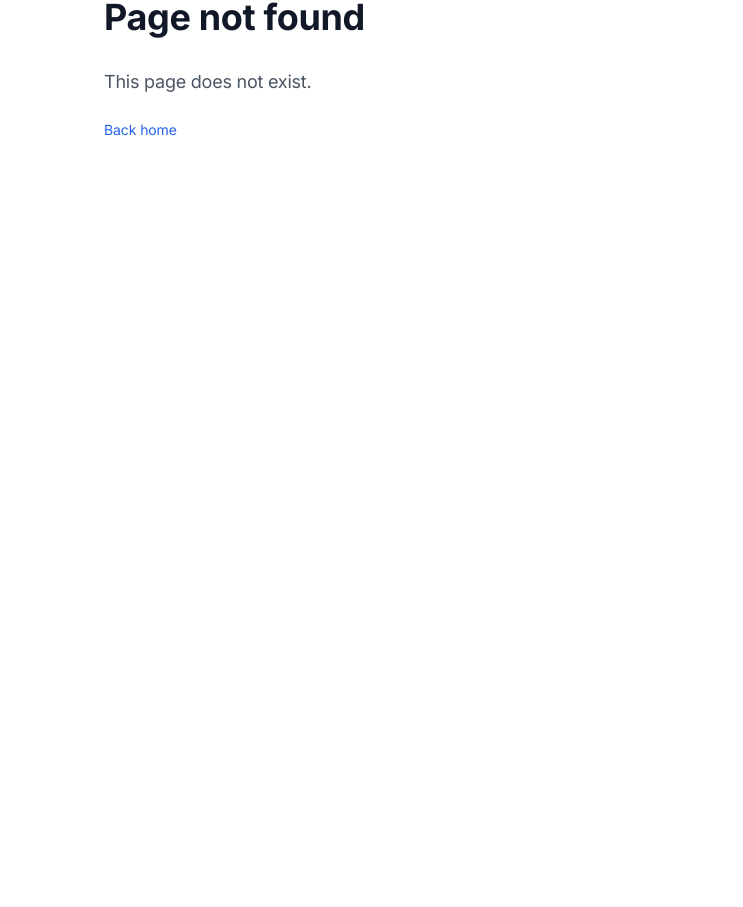
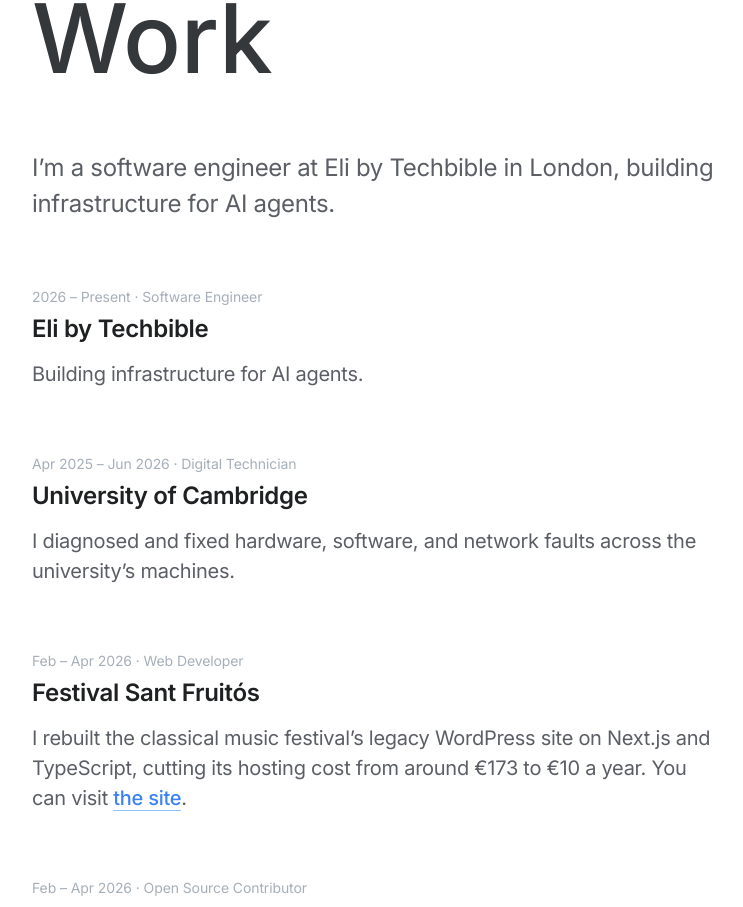
Before and after one commit to omorros/omorros.com, a Next.js app: page /work in a window 1280 px wide. Before the commit this address had no page. Shown: the part 190-1097 px from the top of the page, without its empty margins (224-967 px from the left). Before the commit the page ends 800 px from the top, so only its background shows below. Built offline with nearby package versions, Linux system fonts and the light colour scheme.

Commit message:
Add work page and tighten homepage copy

```diff
--- a/src/app/page.tsx
+++ b/src/app/page.tsx
@@ -61,12 +61,10 @@
               <SectionTitle link="/projects">Projects</SectionTitle>
               <SectionBody>
                 <p>
-                  I build things on my own time, like{' '}
-                  <A href="/projects/snapshelf">SnapShelf</A>, and compete in
-                  hackathons around London, winning with projects like{' '}
-                  <A href="/projects/truevoice">TrueVoice</A> and{' '}
-                  <A href="/projects/offbabel">OffBabel</A>. You can find all
-                  of them <A href="/projects">here</A>.
+                  Things I build on my own time, like{' '}
+                  <A href="/projects/snapshelf">SnapShelf</A>, and hackathon
+                  winners like <A href="/projects/truevoice">TrueVoice</A> and{' '}
+                  <A href="/projects/offbabel">OffBabel</A>.
                 </p>
               </SectionBody>
             </Section>
@@ -77,8 +75,8 @@
               <SectionTitle link="/journal">Journal</SectionTitle>
               <SectionBody>
                 <p>
-                  Stories from away from the keyboard, like playing basketball
-                  as a scholarship athlete while studying.
+                  Life away from the keyboard: basketball, growing a TikTok to
+                  1.5M followers, and more.
                 </p>
               </SectionBody>
             </Section>
@@ -86,11 +84,11 @@
 
           <div className="lg:w-1/2 lg:px-4">
             <Section>
-              <SectionTitle>Work</SectionTitle>
+              <SectionTitle link="/work">Work</SectionTitle>
               <SectionBody>
                 <p>
-                  Before Eli I worked at the University of Cambridge and
-                  contributed to IBM’s MCP Context Forge open source project.
+                  Before Eli: the University of Cambridge and IBM’s MCP
+                  Context Forge open source project.
                 </p>
               </SectionBody>
             </Section>
--- a/src/app/sitemap.ts
+++ b/src/app/sitemap.ts
@@ -30,6 +30,11 @@
       priority: 0.8,
     },
     {
+      url: `${siteConfig.url}/work`,
+      changeFrequency: 'monthly',
+      priority: 0.7,
+    },
+    {
       url: `${siteConfig.url}/journal`,
       changeFrequency: 'monthly',
       priority: 0.7,
--- /dev/null
+++ b/src/app/work/page.tsx
@@ -0,0 +1,122 @@
+import type { Metadata } from 'next'
+import { A, Container, Lead, Spacer, Title } from '@/components/site/ui'
+import { siteConfig } from '@/lib/constants'
+
+export const metadata: Metadata = {
+  title: 'Work',
+  description:
+    'What Oriol Morros works on: AI agent infrastructure at Eli by Techbible, and the road there.',
+}
+
+function Entry({
+  when,
+  role,
+  title,
+  children,
+}: {
+  when: string
+  role?: string
+  title: string
+  children: React.ReactNode
+}) {
+  return (
+    <section className="mt-12 md:mt-16">
+      <p className="text-sm text-gray-500">
+        {when}
+        {role && ` · ${role}`}
+      </p>
+      <h2 className="mt-1 text-2xl font-semibold text-gray-900">{title}</h2>
+      <div className="mt-3 space-y-4 max-w-measure text-lg text-gray-700 md:text-xl">
+        {children}
+      </div>
+    </section>
+  )
+}
+
+export default function WorkPage() {
+  return (
+    <main className="pb-8">
+      <Container>
+        <Spacer size="xl" />
+
+        <Title>Work</Title>
+
+        <Spacer size="lg" />
+
+        <Lead>
+          I’m a software engineer at Eli by Techbible in London, building
+          infrastructure for AI agents.
+        </Lead>
+
+        <Entry
+          when="2026 – Present"
+          role="Software Engineer"
+          title="Eli by Techbible"
+        >
+          <p>Building infrastructure for AI agents.</p>
+        </Entry>
+
+        <Entry
+          when="Apr 2025 – Jun 2026"
+          role="Digital Technician"
+          title="University of Cambridge"
+        >
+          <p>
+            I diagnosed and fixed hardware, software, and network faults
+            across the university’s machines.
+          </p>
+        </Entry>
+
+        <Entry
+          when="Feb – Apr 2026"
+          role="Web Developer"
+          title="Festival Sant Fruitós"
+        >
+          <p>
+            I rebuilt the classical music festival’s legacy WordPress site on
+            Next.js and TypeScript, cutting its hosting cost from around €173
+            to €10 a year. You can visit{' '}
+            <A href="https://www.festivalsantfruitos.com/">the site</A>.
+          </p>
+        </Entry>
+
+        <Entry
+          when="Feb – Apr 2026"
+          role="Open Source Contributor"
+          title="IBM MCP Context Forge"
+        >
+          <p>
+            I contributed to{' '}
+            <A href="https://github.com/IBM/mcp-context-forge">
+              MCP Context Forge
+            </A>
+            , IBM’s open source gateway for the Model Context Protocol, with
+            over 4,000 stars on GitHub.
+          </p>
+        </Entry>
+
+        <Entry when="2023 – 2026" title="BSc Software Engineering, ARU Cambridge">
+          <p>
+            I finished with First-Class Honours while playing as a{' '}
+            <A href="/journal/basketball">basketball scholarship athlete</A>.
+          </p>
+        </Entry>
+
+        <Entry when="2020 – 2023" title="Social media and e-commerce">
+          <p>
+            Before software, I grew a TikTok to 1.5M followers and built
+            e-commerce businesses with influencers in Spain.{' '}
+            <A href="/journal/social-media">The full story</A>.
+          </p>
+        </Entry>
+
+        <div className="mt-16 mb-32 text-lg text-gray-700">
+          <p>
+            More detail on{' '}
+            <A href={siteConfig.links.linkedin}>LinkedIn</A>.
+          </p>
+        </div>
+      </Container>
+    </main>
+  )
+}
--- a/src/components/site/Nav.tsx
+++ b/src/components/site/Nav.tsx
@@ -3,6 +3,7 @@
 // Header structure and classes follow samselikoff.com.
 const LINKS = [
   { href: '/projects', label: 'Projects' },
+  { href: '/work', label: 'Work' },
   { href: '/journal', label: 'Journal' },
 ]
 
--- a/src/components/site/ui.tsx
+++ b/src/components/site/ui.tsx
@@ -55,8 +55,15 @@
       </Link>
     )
   }
+  // External links open in a new tab so visitors never leave the site.
+  const external = !href.startsWith('mailto:')
   return (
-    <a href={href} className={className}>
+    <a
+      href={href}
+      className={className}
+      target={external ? '_blank' : undefined}
+      rel={external ? 'noopener noreferrer' : undefined}
+    >
       {children}
     </a>
   )
--- a/src/data/journal.ts
+++ b/src/data/journal.ts
@@ -32,7 +32,7 @@
     tagline: 'Growing a TikTok to 1.5 million followers in months.',
     cardImage: '/images/journal/tiktok/profile.png',
     body: [
-      'I started posting on TikTok as @uriisss_ back in 2020. The account really took off between 2022 and 2023, and it was not luck: I studied how the algorithm worked, what made people engage, and treated every video as an experiment, until I understood what it took to go viral almost every time. In a matter of months it grew to 1.5 million followers and almost 40 million likes.',
+      'I started posting on TikTok as @uriisss_ back in 2020, all of it in Spanish. The account really took off between 2022 and 2023, and it was not luck: I studied how the algorithm worked, what made people engage, and treated every video as an experiment, until I understood what it took to go viral almost every time. In a matter of months it grew to 1.5 million followers and almost 40 million likes.',
       'At its peak the numbers stopped feeling real. In my best month, February, my videos got 86 million views in 28 days.',
     ],
     bodyAfter: [
```
Also changed, not shown: public/llms.txt.
